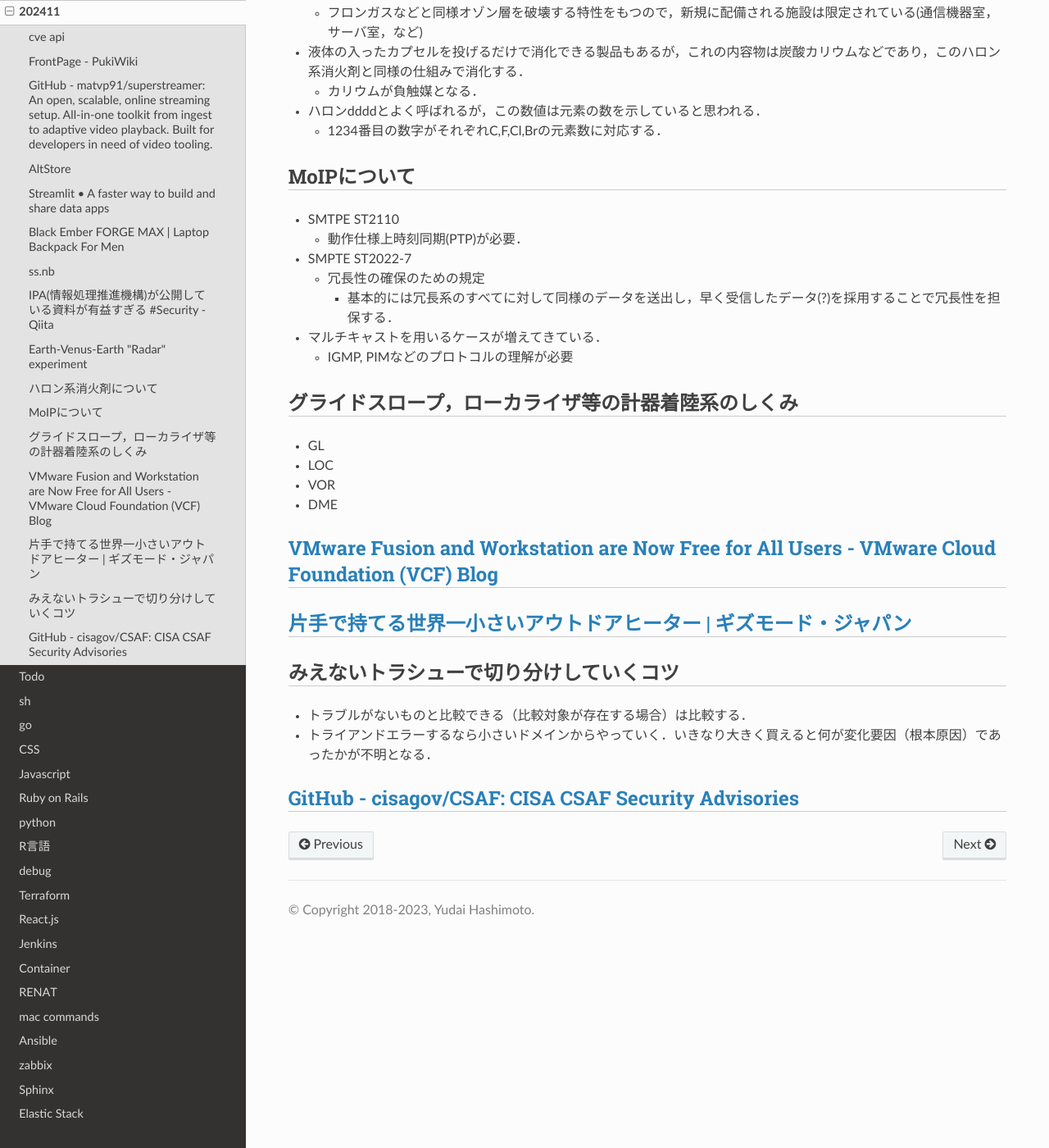
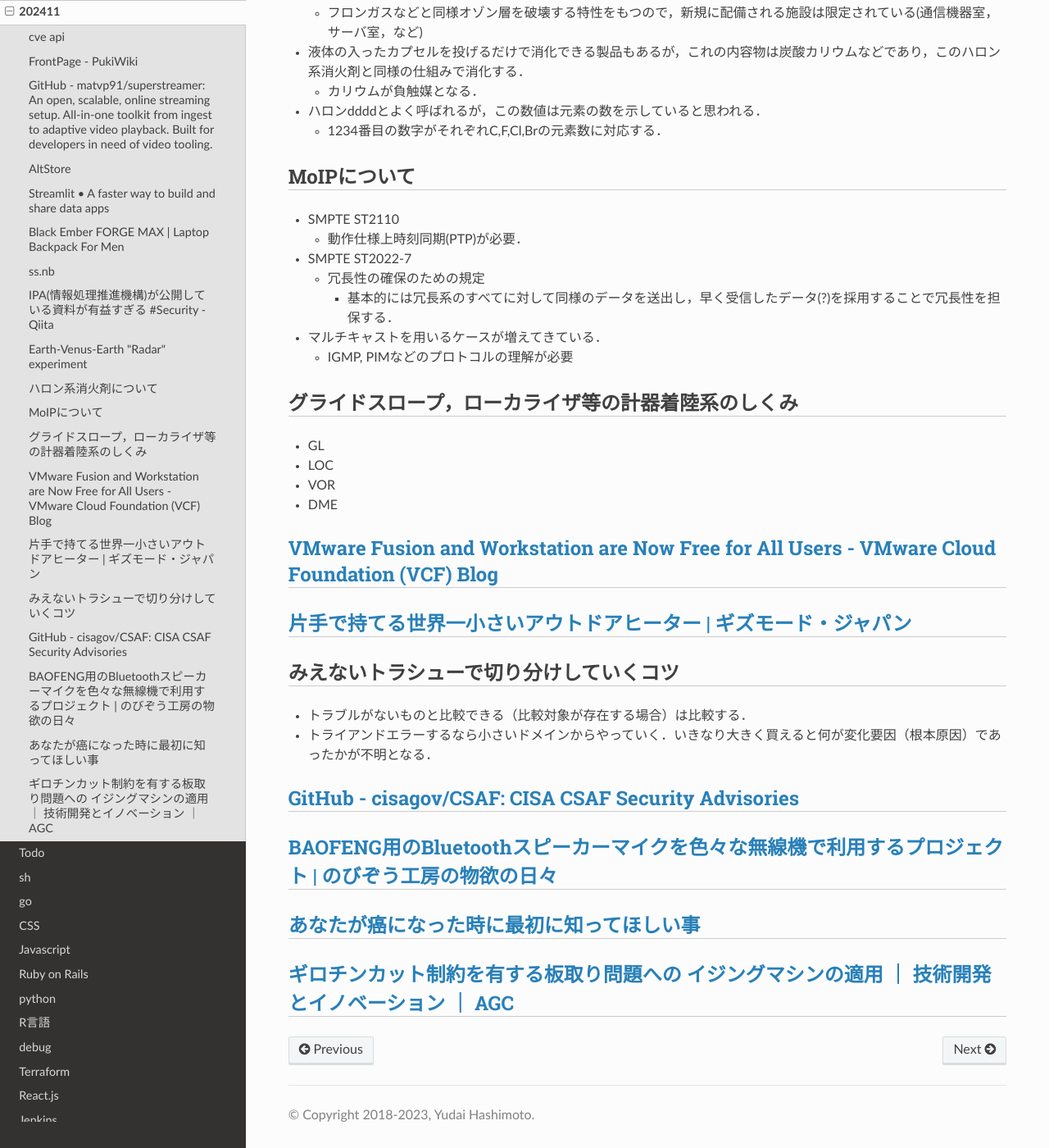
Before and after one commit to jp7fkf/JP7FKF-Warehouse, a Sphinx documentation site: the page built from source/dialy/202411.md, in a window 1280 px wide and 1400 px high, scrolled down 4544 px. Shown: the whole window at 82% size. Built offline with Sphinx 7.4.7 and the Read the Docs theme 3.1.0, drawn with Linux system fonts in a browser that asks for light colours.

Commit message:
2024-11-30 23:35:11 JST

```diff
--- a/source/dialy/202411.md
+++ b/source/dialy/202411.md
@@ -238,7 +238,7 @@ curl -s https://services.nvd.nist.gov/rest/json/cves/2.0?cveId=CVE-2024-9379?...
   - 1234番目の数字がそれぞれC,F,Cl,Brの元素数に対応する．
 
 ## MoIPについて
-- SMTPE ST2110
+- SMPTE ST2110
   - 動作仕様上時刻同期(PTP)が必要．
 - SMPTE ST2022-7
   - 冗長性の確保のための規定
@@ -261,3 +261,9 @@ curl -s https://services.nvd.nist.gov/rest/json/cves/2.0?cveId=CVE-2024-9379?...
 - トライアンドエラーするなら小さいドメインからやっていく．いきなり大きく買えると何が変化要因（根本原因）であったかが不明となる．
 
 ## [GitHub - cisagov/CSAF: CISA CSAF Security Advisories](https://github.com/cisagov/CSAF)
+
+## [BAOFENG用のBluetoothスピーカーマイクを色々な無線機で利用するプロジェクト | のびぞう工房の物欲の日々](https://gakkun.net/2024/11/24/bangfen%e7%94%a8%e3%81%aebluetooth%e3%82%b9%e3%83%94%e3%83%bc%e3%82%ab%e3%83%bc%e3%83%9e%e3%82%a4%e3%82%af%e3%82%92%e8%89%b2%e3%80%85%e3%81%aa%e7%84%a1%e7%b7%9a%e6%a9%9f%e3%81%a7%e5%88%a9%e7%94%a8/)
+
+## [あなたが癌になった時に最初に知ってほしい事](https://anond.hatelabo.jp/20241128012228)
+
+## [ギロチンカット制約を有する板取り問題への イジングマシンの適用 ｜ 技術開発とイノベーション ｜ AGC](https://www.agc.com/innovation/library/detailhtml/1201558_4283.html)
```
